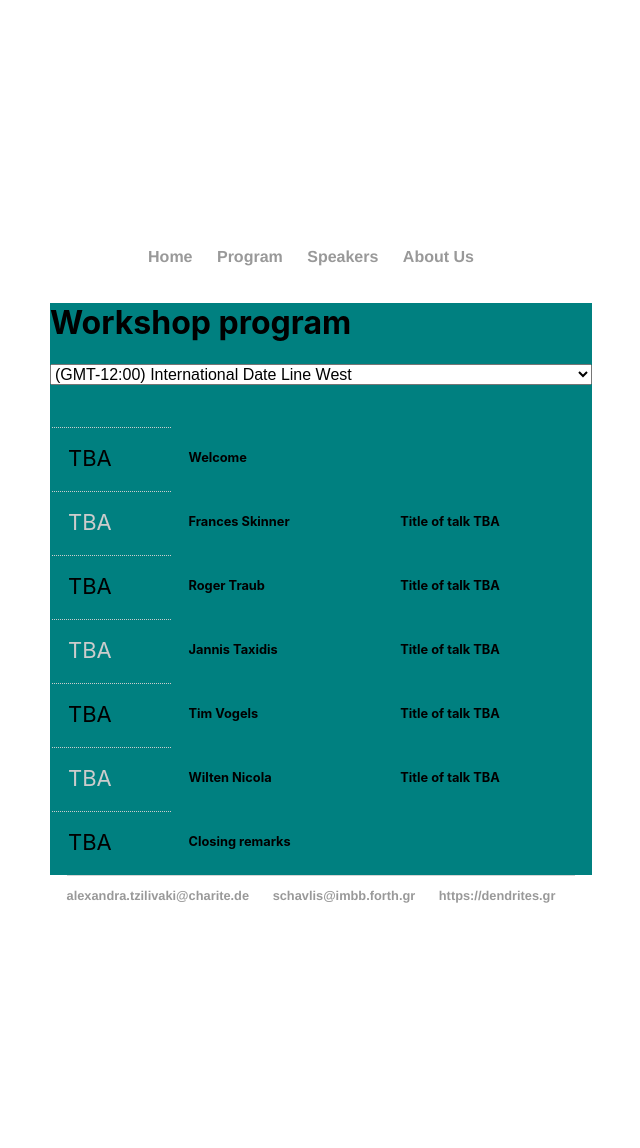
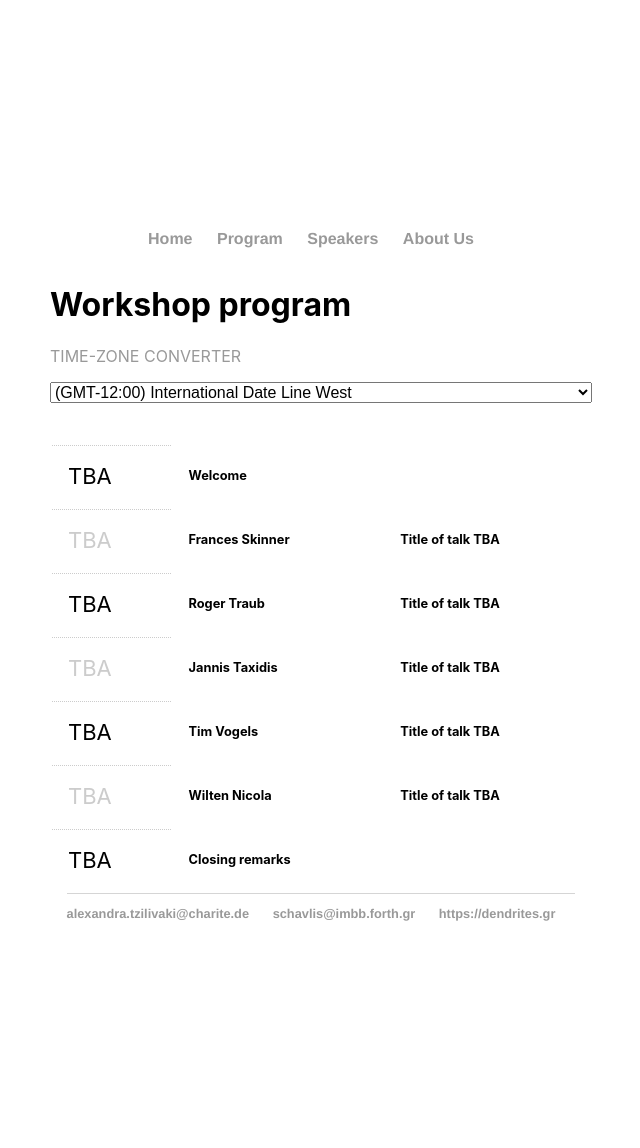
Before and after one commit to spirosChv/ocns2021interneurons, a Jekyll site: the page built from program/index.html, in a window 1280 px wide. Shown: the whole page, without its empty margins (319-959 px from the left). Built offline with Jekyll 4.4.1, drawn with Linux system fonts in a browser that asks for light colours.

Commit message:
Update index.html

```diff
--- a/program/index.html
+++ b/program/index.html
@@ -3,9 +3,10 @@ layout: default
 title: Workshop Program
 ---
 
-		<div class="blurb" style="background-color: #008080">
+		<div class="blurb">
 			<h1>Workshop program</h1>
 
+			<p> <a href="http://www.thetimezoneconverter.com/">TIME-ZONE CONVERTER</a></p>
 			<select style="font-size:16px">
 				<option timeZoneId="1" gmtAdjustment="GMT-12:00" useDaylightTime="0" value="-12">(GMT-12:00) International Date Line West</option>
 				<option timeZoneId="2" gmtAdjustment="GMT-11:00" useDaylightTime="0" value="-11">(GMT-11:00) Midway Island, Samoa</option>
```
